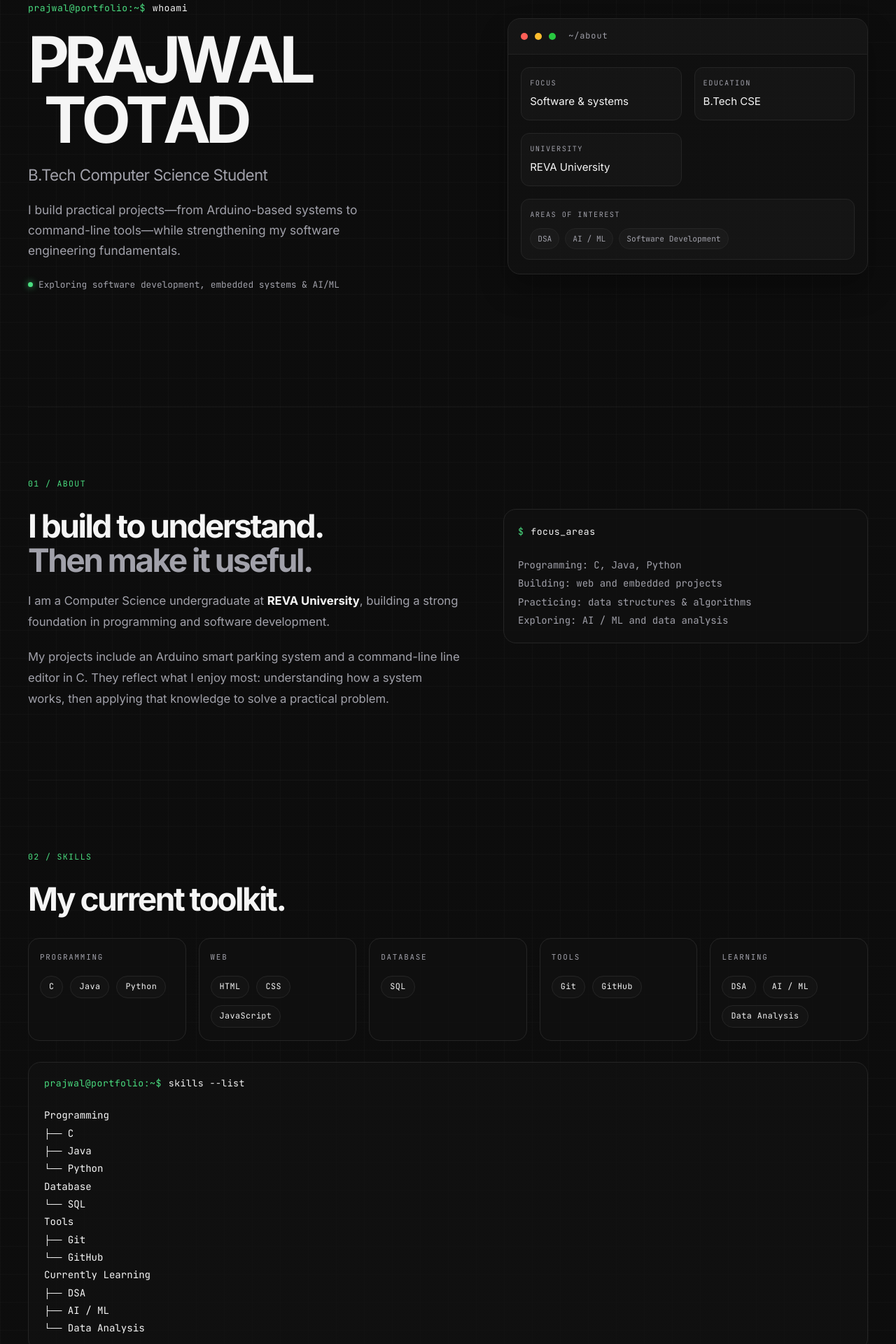
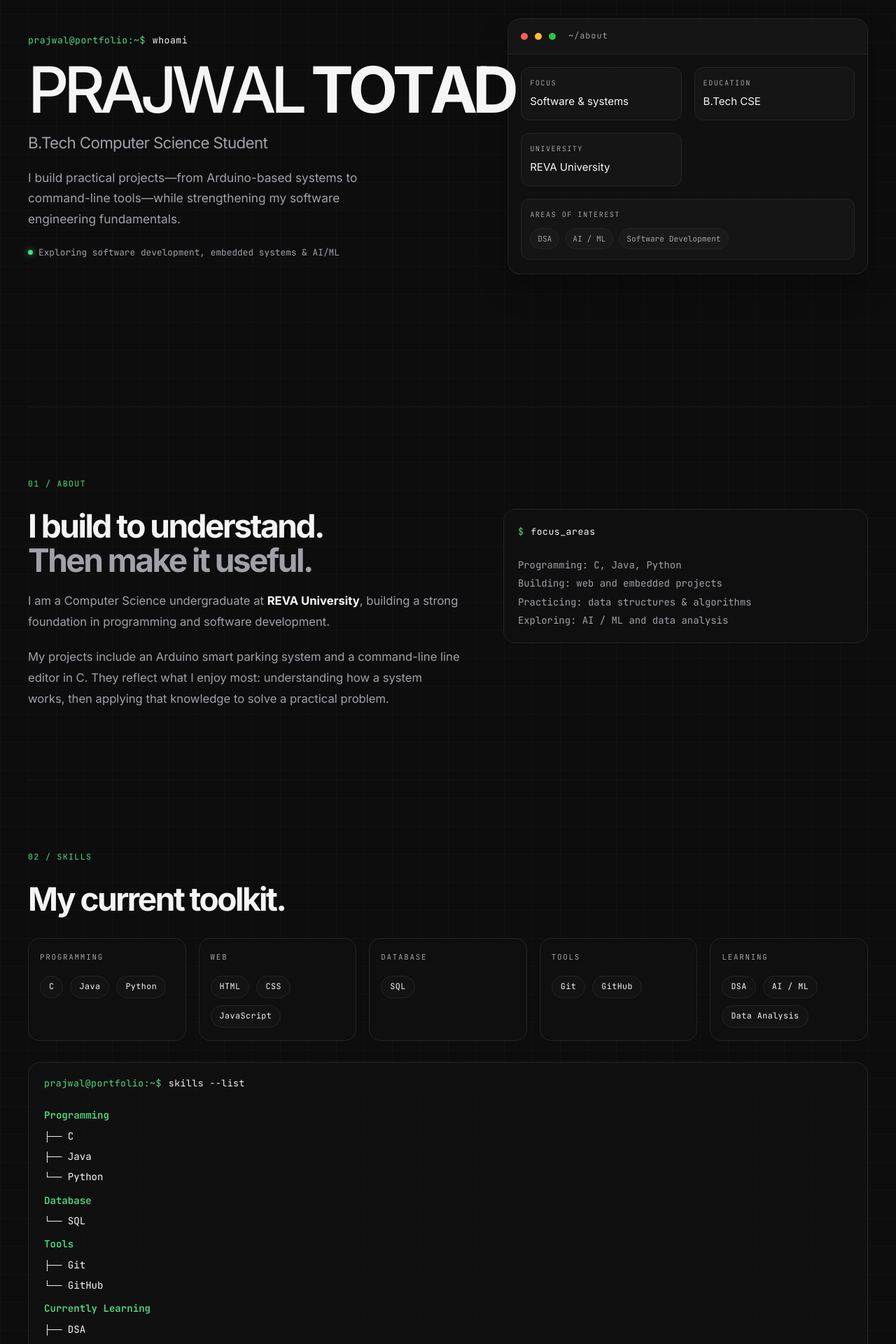
Before and after one commit to prajwaltotad/myportfolio, a React (Vite) app: page / in a window 1280 px wide. Shown: the part 220-2140 px from the top of the page at 70% size. Built offline with nearby package versions, Linux system fonts and the light colour scheme.

Commit message:
Change fronted

```diff
--- a/src/App.css
+++ b/src/App.css
@@ -183,22 +183,41 @@
 .hero h1 {
   margin: 0 0 18px;
   font-size: clamp(2.75rem, 9vw, 5.7rem);
-  line-height: 0.95;
+  line-height: 0.9;
   letter-spacing: -0.08em;
   font-weight: 700;
 }
 
+.hero-name {
+  display: flex;
+  align-items: baseline;
+  flex-wrap: nowrap;
+  gap: 0.14em;
+  min-width: 0;
+}
+
 .hero-name-word {
-  display: inline-block;
+  display: inline-flex;
+  align-items: baseline;
   white-space: nowrap;
+  line-height: 0.9;
+}
+
+.hero-name-word:first-child {
+  font-weight: 500;
+}
+
+.hero-name-word:last-child {
+  font-weight: 700;
 }
 
 .hero-name-word + .hero-name-word {
-  margin-left: 0.25em;
+  margin-left: 0;
 }
 
 .hero-name .glitch-char {
   display: inline-block;
+  transform: translateZ(0);
 }
 
 .hero-name:hover .glitch-char {
@@ -261,6 +280,17 @@
   border-radius: 18px;
   overflow: hidden;
   box-shadow: var(--shadow);
+  transition: transform 0.25s cubic-bezier(0.2, 0.8, 0.2, 1),
+    box-shadow 0.25s cubic-bezier(0.2, 0.8, 0.2, 1),
+    border-color 0.25s ease, background-color 0.25s ease;
+}
+
+.terminal-card:hover,
+.terminal-card:focus-within {
+  transform: translateY(-3px) scale(1.012);
+  border-color: rgba(74, 222, 128, 0.45);
+  box-shadow: 0 18px 32px rgba(0, 0, 0, 0.22);
+  background: rgba(17, 17, 17, 0.9);
 }
 
 .terminal-topbar {
@@ -305,6 +335,16 @@
   border: 1px solid var(--border);
   border-radius: 12px;
   background: rgba(255, 255, 255, 0.02);
+  transition: transform 0.25s cubic-bezier(0.2, 0.8, 0.2, 1),
+    border-color 0.25s ease, box-shadow 0.25s ease, background-color 0.25s ease;
+}
+
+.dashboard-row:hover,
+.dashboard-row:focus-within {
+  transform: translateY(-3px) scale(1.01);
+  border-color: rgba(74, 222, 128, 0.35);
+  box-shadow: 0 12px 22px rgba(0, 0, 0, 0.14);
+  background: rgba(255, 255, 255, 0.03);
 }
 
 .dashboard-row.full {
@@ -357,6 +397,16 @@
   color: var(--text-secondary);
   font-size: 0.7rem;
   font-family: var(--font-mono);
+  transition: transform 0.25s cubic-bezier(0.2, 0.8, 0.2, 1),
+    border-color 0.25s ease, box-shadow 0.25s ease, background-color 0.25s ease;
+}
+
+.dashboard-list span:hover,
+.dashboard-list span:focus-visible {
+  transform: translateY(-2px) scale(1.03);
+  border-color: rgba(74, 222, 128, 0.45);
+  box-shadow: 0 10px 20px rgba(0, 0, 0, 0.14);
+  background: rgba(255, 255, 255, 0.03);
 }
 
 .section-label {
@@ -413,6 +463,16 @@
   background: rgba(17, 17, 17, 0.68);
   border-radius: 18px;
   padding: 22px 20px 18px;
+  transition: transform 0.25s cubic-bezier(0.2, 0.8, 0.2, 1),
+    border-color 0.25s ease, box-shadow 0.25s ease, background-color 0.25s ease;
+}
+
+.terminal-aside:hover,
+.terminal-aside:focus-within {
+  transform: translateY(-3px) scale(1.012);
+  border-color: rgba(74, 222, 128, 0.38);
+  box-shadow: 0 16px 28px rgba(0, 0, 0, 0.16);
+  background: rgba(17, 17, 17, 0.78);
 }
 
 .terminal-aside ul {
@@ -440,13 +500,16 @@
   border-radius: 16px;
   background: rgba(17, 17, 17, 0.6);
   padding: 18px 16px;
-  transition: transform 0.2s ease, border-color 0.2s ease;
+  transition: transform 0.25s cubic-bezier(0.2, 0.8, 0.2, 1),
+    border-color 0.25s ease, box-shadow 0.25s ease, background-color 0.25s ease;
 }
 
 .skill-group:hover,
 .skill-group:focus-within {
-  transform: translateY(-3px);
+  transform: translateY(-3px) scale(1.02);
   border-color: rgba(74, 222, 128, 0.45);
+  box-shadow: 0 16px 28px rgba(0, 0, 0, 0.15);
+  background: rgba(17, 17, 17, 0.72);
 }
 
 .skill-group-title {
@@ -477,16 +540,16 @@
   font-size: 0.73rem;
   font-family: var(--font-mono);
   letter-spacing: 0.04em;
-  transition: border-color 0.2s ease, box-shadow 0.2s ease, transform 0.2s ease;
+  transition: border-color 0.25s ease, box-shadow 0.25s ease, background-color 0.25s ease;
 }
 
 .skill-badge:hover,
 .skill-badge:focus-visible,
 .tech-badge:hover,
 .tech-badge:focus-visible {
-  transform: translateY(-2px);
   border-color: rgba(74, 222, 128, 0.45);
   box-shadow: 0 0 0 1px rgba(74, 222, 128, 0.12);
+  background: rgba(255, 255, 255, 0.03);
 }
 
 .terminal-panel {
@@ -495,6 +558,16 @@
   border-radius: 18px;
   background: rgba(17, 17, 17, 0.72);
   padding: 20px 22px 18px;
+  transition: transform 0.25s cubic-bezier(0.2, 0.8, 0.2, 1),
+    border-color 0.25s ease, box-shadow 0.25s ease, background-color 0.25s ease;
+}
+
+.terminal-panel:hover,
+.terminal-panel:focus-within {
+  transform: translateY(-3px) scale(1.012);
+  border-color: rgba(74, 222, 128, 0.4);
+  box-shadow: 0 16px 28px rgba(0, 0, 0, 0.16);
+  background: rgba(17, 17, 17, 0.8);
 }
 
 .tree-block {
@@ -503,10 +576,26 @@
   font-family: var(--font-mono);
   font-size: 0.88rem;
   line-height: 1.8;
+  display: grid;
+  gap: 8px;
+}
+
+.tree-section {
+  display: grid;
+  gap: 4px;
+}
+
+.tree-heading {
+  color: var(--terminal-green);
+  margin: 0;
+  font-weight: 600;
 }
 
 .tree-block p {
   margin: 0;
+  display: block;
+  width: fit-content;
+  max-width: 100%;
 }
 
 .projects-grid {
@@ -520,14 +609,16 @@
   border-radius: 18px;
   background: rgba(17, 17, 17, 0.72);
   padding: 22px 20px 18px;
-  transition: transform 0.2s ease, border-color 0.2s ease, box-shadow 0.2s ease;
+  transition: transform 0.25s cubic-bezier(0.2, 0.8, 0.2, 1),
+    border-color 0.25s ease, box-shadow 0.25s ease, background-color 0.25s ease;
 }
 
 .project-card:hover,
 .project-card:focus-within {
-  transform: translateY(-6px);
-  border-color: rgba(74, 222, 128, 0.4);
-  box-shadow: 0 20px 36px rgba(0, 0, 0, 0.18);
+  transform: translateY(-4px) scale(1.02);
+  border-color: rgba(74, 222, 128, 0.45);
+  box-shadow: 0 18px 32px rgba(0, 0, 0, 0.2);
+  background: rgba(17, 17, 17, 0.82);
 }
 
 .project-topline {
@@ -552,6 +643,16 @@
   font-size: 0.62rem;
   letter-spacing: 0.08em;
   font-family: var(--font-mono);
+  transition: transform 0.25s cubic-bezier(0.2, 0.8, 0.2, 1),
+    border-color 0.25s ease, box-shadow 0.25s ease, background-color 0.25s ease;
+}
+
+.project-pill:hover,
+.project-pill:focus-visible {
+  transform: translateY(-2px) scale(1.04);
+  border-color: rgba(74, 222, 128, 0.45);
+  box-shadow: 0 8px 16px rgba(0, 0, 0, 0.12);
+  background: rgba(255, 255, 255, 0.02);
 }
 
 .project-card h3 {
@@ -595,6 +696,8 @@
   border: none;
   padding: 0;
   cursor: pointer;
+  transition: transform 0.25s cubic-bezier(0.2, 0.8, 0.2, 1),
+    box-shadow 0.25s ease, border-color 0.25s ease;
 }
 
 .project-actions a:hover,
@@ -602,6 +705,12 @@
 .project-details-trigger:hover,
 .project-details-trigger:focus-visible {
   border-color: rgba(74, 222, 128, 0.45);
+}
+
+.project-actions a:hover,
+.project-actions a:focus-visible {
+  transform: translateY(-2px) scale(1.04);
+  box-shadow: 0 10px 18px rgba(0, 0, 0, 0.12);
 }
 
 .activity-grid {
@@ -615,6 +724,16 @@
   border-radius: 18px;
   padding: 22px 20px;
   background: rgba(17, 17, 17, 0.72);
+  transition: transform 0.25s cubic-bezier(0.2, 0.8, 0.2, 1),
+    border-color 0.25s ease, box-shadow 0.25s ease, background-color 0.25s ease;
+}
+
+.activity-card:hover,
+.activity-card:focus-within {
+  transform: translateY(-3px) scale(1.012);
+  border-color: rgba(74, 222, 128, 0.4);
+  box-shadow: 0 16px 28px rgba(0, 0, 0, 0.16);
+  background: rgba(17, 17, 17, 0.82);
 }
 
 .mini-label {
@@ -661,6 +780,15 @@
   background: rgba(255, 255, 255, 0.02);
   font-family: var(--font-mono);
   font-size: 0.72rem;
+  transition: border-color 0.25s ease, box-shadow 0.25s ease, background-color 0.25s ease;
+}
+
+.stat-line:hover,
+.stat-line:focus-within,
+.stat-line:active {
+  border-color: rgba(74, 222, 128, 0.45);
+  box-shadow: inset 0 0 0 1px rgba(74, 222, 128, 0.12);
+  background: rgba(255, 255, 255, 0.03);
 }
 
 .stat-line span {
@@ -683,13 +811,16 @@
   border-radius: 16px;
   background: rgba(17, 17, 17, 0.6);
   padding: 18px 18px 16px;
-  transition: transform 0.2s ease, border-color 0.2s ease;
+  transition: transform 0.25s cubic-bezier(0.2, 0.8, 0.2, 1),
+    border-color 0.25s ease, box-shadow 0.25s ease, background-color 0.25s ease;
 }
 
 .learning-card:hover,
 .learning-card:focus-within {
-  transform: translateY(-3px);
+  transform: translateY(-3px) scale(1.02);
   border-color: rgba(74, 222, 128, 0.45);
+  box-shadow: 0 16px 28px rgba(0, 0, 0, 0.15);
+  background: rgba(17, 17, 17, 0.72);
 }
 
 .learning-tag {
@@ -718,6 +849,16 @@
   border-radius: 18px;
   background: rgba(17, 17, 17, 0.72);
   padding: 28px 24px;
+  transition: transform 0.25s cubic-bezier(0.2, 0.8, 0.2, 1),
+    border-color 0.25s ease, box-shadow 0.25s ease, background-color 0.25s ease;
+}
+
+.timeline:hover,
+.timeline:focus-within {
+  transform: translateY(-3px) scale(1.01);
+  border-color: rgba(74, 222, 128, 0.4);
+  box-shadow: 0 16px 28px rgba(0, 0, 0, 0.16);
+  background: rgba(17, 17, 17, 0.8);
 }
 
 .timeline-item {
@@ -774,7 +915,8 @@
   border: 1px solid var(--border);
   border-radius: 16px;
   background: rgba(17, 17, 17, 0.72);
-  transition: transform 0.22s ease, border-color 0.22s ease, background 0.22s ease, box-shadow 0.22s ease;
+  transition: transform 0.25s cubic-bezier(0.2, 0.8, 0.2, 1),
+    border-color 0.25s ease, background-color 0.25s ease, box-shadow 0.25s ease;
 }
 
 #profiles.reveal.is-visible .profile-item {
@@ -787,10 +929,10 @@
 
 .profile-item:hover,
 .profile-item:focus-visible {
-  transform: translateY(-3px);
+  transform: translateY(-3px) scale(1.012);
   border-color: rgba(74, 222, 128, 0.45);
   background: rgba(20, 27, 22, 0.9);
-  box-shadow: 0 12px 24px rgba(0, 0, 0, 0.18);
+  box-shadow: 0 14px 26px rgba(0, 0, 0, 0.18);
 }
 
 .profile-item:focus-visible {
@@ -973,6 +1115,16 @@
   border: 1px solid var(--border);
   border-radius: 18px;
   background: rgba(17, 17, 17, 0.72);
+  transition: transform 0.25s cubic-bezier(0.2, 0.8, 0.2, 1),
+    border-color 0.25s ease, box-shadow 0.25s ease, background-color 0.25s ease;
+}
+
+.contact-form:hover,
+.contact-form:focus-within {
+  transform: translateY(-3px) scale(1.01);
+  border-color: rgba(74, 222, 128, 0.4);
+  box-shadow: 0 16px 28px rgba(0, 0, 0, 0.16);
+  background: rgba(17, 17, 17, 0.82);
 }
 
 .contact-form label {
@@ -1155,6 +1307,8 @@
   justify-content: space-between;
   gap: 12px;
   margin-bottom: 16px;
+  padding-right: 44px;
+  min-height: 32px;
 }
 
 .project-modal h3 {
--- a/src/App.tsx
+++ b/src/App.tsx
@@ -350,19 +350,30 @@ function App() {
             </p>
 
             <div className="tree-block">
-              <p>Programming</p>
+              <div className="tree-section">
+                <p className="tree-heading">Programming</p>
                 <p>├── C</p>
                 <p>├── Java</p>
                 <p>└── Python</p>
-              <p>Database</p>
+              </div>
+
+              <div className="tree-section">
+                <p className="tree-heading">Database</p>
                 <p>└── SQL</p>
-              <p>Tools</p>
+              </div>
+
+              <div className="tree-section">
+                <p className="tree-heading">Tools</p>
                 <p>├── Git</p>
                 <p>└── GitHub</p>
-              <p>Currently Learning</p>
+              </div>
+
+              <div className="tree-section">
+                <p className="tree-heading">Currently Learning</p>
                 <p>├── DSA</p>
                 <p>├── AI / ML</p>
                 <p>└── Data Analysis</p>
+              </div>
             </div>
           </div>
         </section>
```
Lines whose indentation alone changed are shown as unchanged.
